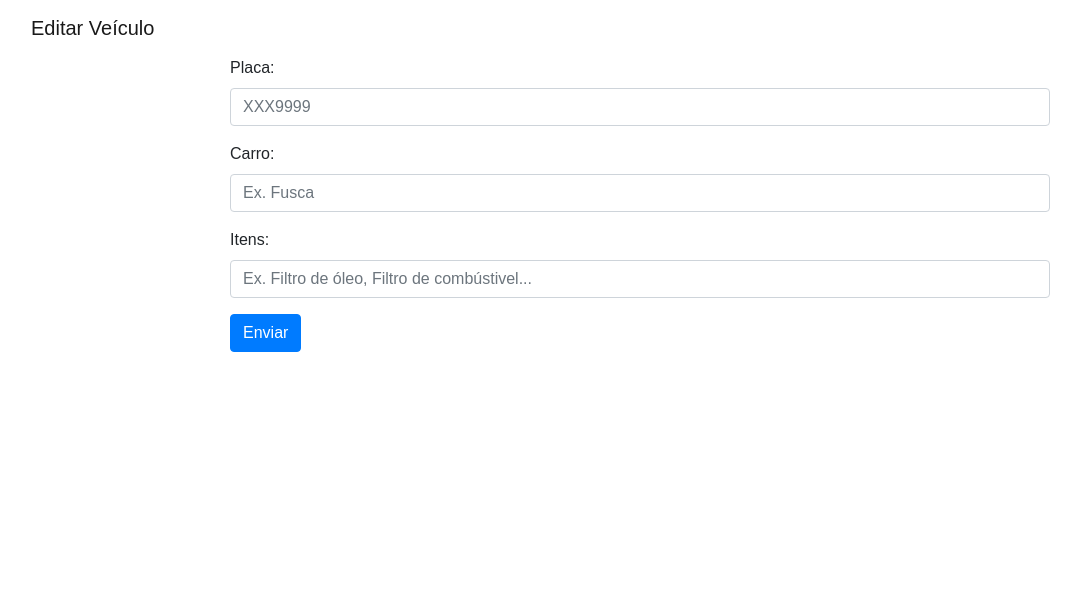
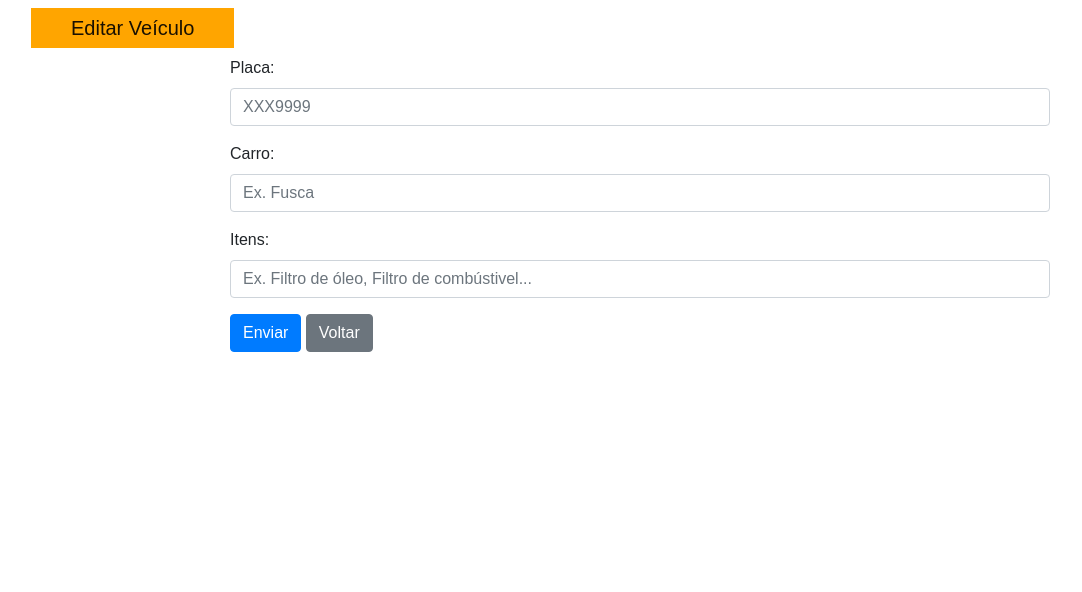
Before and after one commit to marcosfedrizzi/cadastro-veiculos, a PHP site: page /editplacas.php in a window 1280 px wide. Shown: the top 592 px of the page, without its empty margins (0-1082 px from the left). Run offline with PHP 8.4, Linux system fonts and the light colour scheme; data that the repository does not hold is empty.

Commit message:
refactor: melhorando o aproveitamento do código

```diff
--- a/assets/css/estilo1.css
+++ b/assets/css/estilo1.css
@@ -54,3 +54,7 @@ table, td, th {
     margin-top: 1rem;
     text-transform: uppercase;
   }
+  .edit{
+    background-color: orange;
+    padding: 5px 40px;
+  }
--- a/cadastrar.php
+++ b/cadastrar.php
@@ -20,7 +20,7 @@ else{
     $resultado_usuario = mysqli_query($conn, $result_usuario);
 
 if(mysqli_insert_id($conn)) {
-    $_SESSION['msg'] = "<p style='color:green; font-family: sans-serif;'>Veículo Cadastrado com sucesso!</p>";
+    $_SESSION['msg'] = "<p class='qtd' style='color:green; font-family: sans-serif;'>Veículo Cadastrado com sucesso!</p>";
     header("Location: index.php");
 }
 else {
--- a/editplacas.php
+++ b/editplacas.php
@@ -6,6 +6,7 @@ $id = filter_input(INPUT_GET, 'id', FILTER_SANITIZE_NUMBER_INT);
 $result_usuario = "SELECT * FROM placa WHERE id = '$id'";
 $resultado_usuario = mysqli_query($conn, $result_usuario);
 $row_usuario = mysqli_fetch_assoc($resultado_usuario);
+
 ?>
 
 <!doctype html>
@@ -18,10 +19,17 @@ $row_usuario = mysqli_fetch_assoc($resultado_usuario);
         <link rel="shortcut icon" href="assets/img/placa-stop1.png"/>
         <link rel="stylesheet" href="assets/css/estilo1.css">
     </head>
-    <body>
+    <script>
+function funcao1()
+{
+alert("CUIDADO! Você está editando um veículo já cadastrado!!!");
+}
+</script>
+    <body onload="funcao1()">
+
     <nav class="navbar navbar-light">
         <div class="container-fluid">
-            <a class="navbar-brand" href="#">Editar Veículo</a>
+            <a class="navbar-brand edit" href="#">Editar Veículo</a>
         </div>
     </nav>
     <div class="container">
@@ -42,13 +50,14 @@ $row_usuario = mysqli_fetch_assoc($resultado_usuario);
                     </div>
                     <div class="form-group">
                         <label for="descricao">Carro:</label>
-                        <input type="text" class="form-control" name="veiculo" placeholder="Ex. Fusca" required="" maxlength="25" value="<?php echo $row_usuario['carro']?>">
+                        <input type="text" class="form-control" name="veiculo" placeholder="Ex. Fusca" required=""  value="<?php echo $row_usuario['carro']?>">
                     </div>
                     <div class="form-group">
                         <label for="prazo">Itens:</label>
                         <input type="text" class="form-control" name="itens" placeholder="Ex. Filtro de óleo, Filtro de combústivel..." required="" value="<?php echo $row_usuario['itens']?>">
                     </div>
                     <button type="submit" class="btn btn-primary">Enviar</button>
+                    <a href="index.php" class="btn btn-secondary">Voltar</a>
 
                 </form>
             </div>
--- a/editprocessa.php
+++ b/editprocessa.php
@@ -12,8 +12,7 @@ $itens = filter_input(INPUT_POST, 'itens', FILTER_SANITIZE_STRING);
     $resultado_usuario = mysqli_query($conn, $result_usuario);
 
 if(mysqli_affected_rows($conn)) {
-    $_SESSION['msg'] = "<p style='color:green; font-family: sans-serif;'>Veículo editado com sucesso!</p>";
-    header("Location: lista.php");
+    header("Location: index.php");
 }
 else {
     $_SESSION['msg'] = "<p style='color:red; font-family: sans-serif;'>Veículo $placa não foi editado!</p>";
```
Also changed, not shown: index.php (+10 -1 lines), placas.php (+15 -18 lines).
